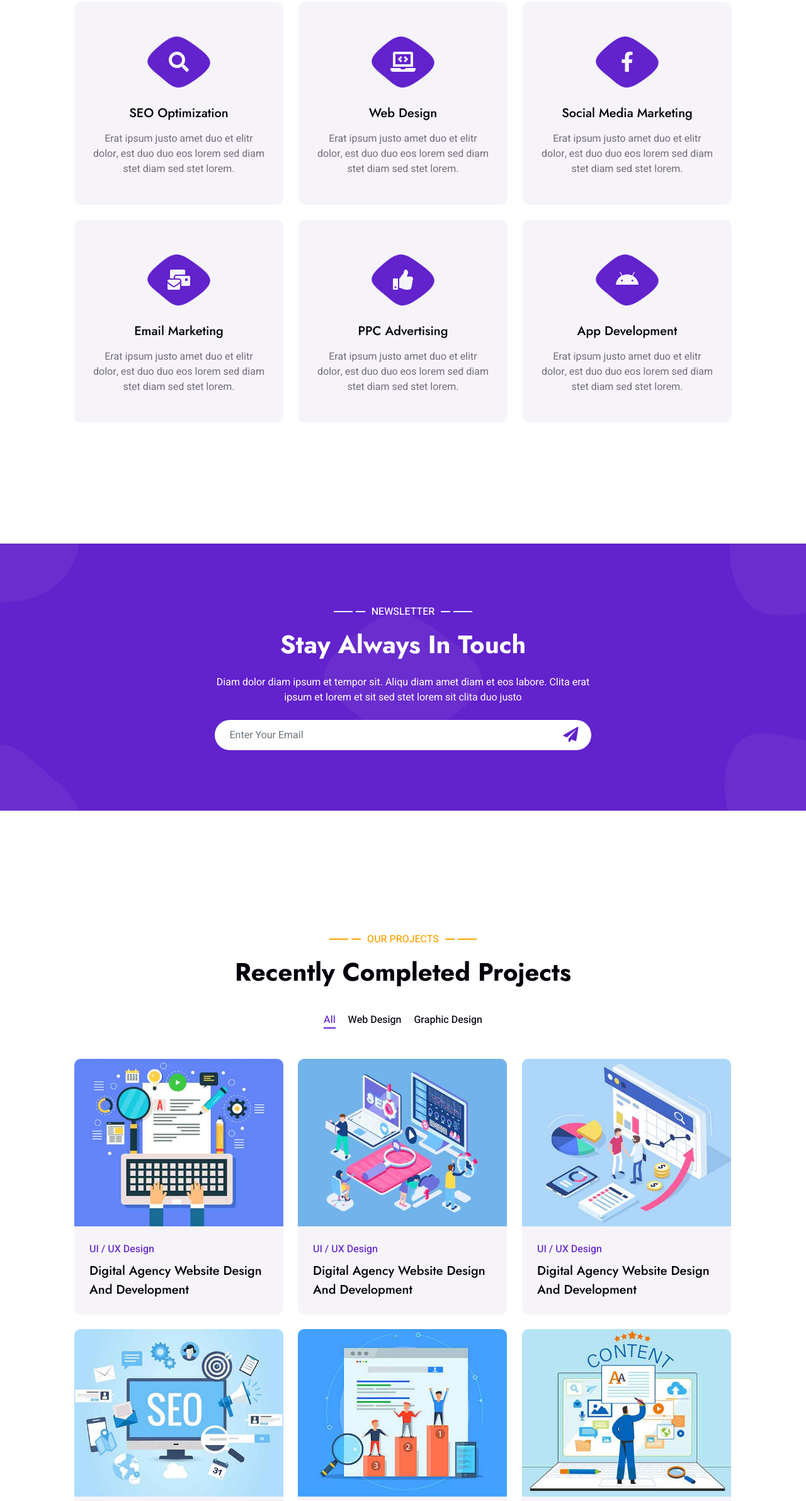
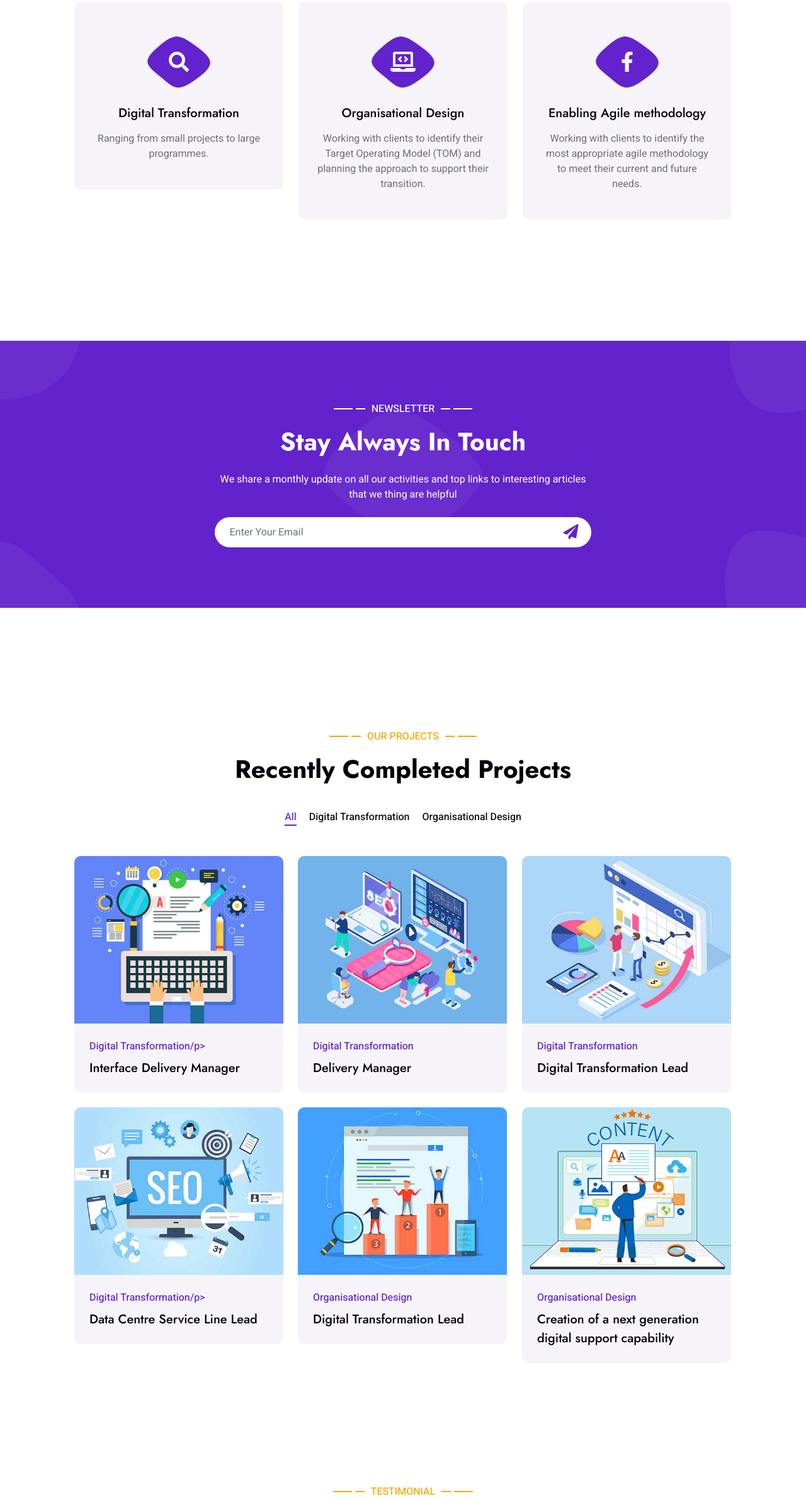
Before and after one commit to argus-admin/dev-argus, a plain HTML site: page index.html in a window 1280 px wide. Shown: the part 2888-5271 px from the top of the page at 63% size. Drawn offline with nearby package versions, Linux system fonts and the light colour scheme; animation ran at ten frames a second.

Commit message:
Update index.html
update

```diff
--- a/index.html
+++ b/index.html
@@ -212,8 +212,8 @@
                             <div class="service-icon flex-shrink-0">
                                 <i class="fa fa-search fa-2x"></i>
                             </div>
-                            <h5 class="mb-3">SEO Optimization</h5>
-                            <p class="m-0">Erat ipsum justo amet duo et elitr dolor, est duo duo eos lorem sed diam stet diam sed stet lorem.</p>
+                            <h5 class="mb-3">Digital Transformation</h5>
+                            <p class="m-0">Ranging from small projects to large programmes.</p>
                             <a class="btn btn-square" href=""><i class="fa fa-arrow-right"></i></a>
                         </div>
                     </div>
@@ -222,8 +222,8 @@
                             <div class="service-icon flex-shrink-0">
                                 <i class="fa fa-laptop-code fa-2x"></i>
                             </div>
-                            <h5 class="mb-3">Web Design</h5>
-                            <p class="m-0">Erat ipsum justo amet duo et elitr dolor, est duo duo eos lorem sed diam stet diam sed stet lorem.</p>
+                            <h5 class="mb-3">Organisational Design</h5>
+                            <p class="m-0">Working with clients to identify their Target Operating Model (TOM) and planning the approach to support their transition.</p>
                             <a class="btn btn-square" href=""><i class="fa fa-arrow-right"></i></a>
                         </div>
                     </div>
@@ -232,38 +232,8 @@
                             <div class="service-icon flex-shrink-0">
                                 <i class="fab fa-facebook-f fa-2x"></i>
                             </div>
-                            <h5 class="mb-3">Social Media Marketing</h5>
-                            <p class="m-0">Erat ipsum justo amet duo et elitr dolor, est duo duo eos lorem sed diam stet diam sed stet lorem.</p>
-                            <a class="btn btn-square" href=""><i class="fa fa-arrow-right"></i></a>
-                        </div>
-                    </div>
-                    <div class="col-lg-4 col-md-6 wow fadeInUp" data-wow-delay="0.1s">
-                        <div class="service-item d-flex flex-column text-center rounded">
-                            <div class="service-icon flex-shrink-0">
-                                <i class="fa fa-mail-bulk fa-2x"></i>
-                            </div>
-                            <h5 class="mb-3">Email Marketing</h5>
-                            <p class="m-0">Erat ipsum justo amet duo et elitr dolor, est duo duo eos lorem sed diam stet diam sed stet lorem.</p>
-                            <a class="btn btn-square" href=""><i class="fa fa-arrow-right"></i></a>
-                        </div>
-                    </div>
-                    <div class="col-lg-4 col-md-6 wow fadeInUp" data-wow-delay="0.3s">
-                        <div class="service-item d-flex flex-column text-center rounded">
-                            <div class="service-icon flex-shrink-0">
-                                <i class="fa fa-thumbs-up fa-2x"></i>
-                            </div>
-                            <h5 class="mb-3">PPC Advertising</h5>
-                            <p class="m-0">Erat ipsum justo amet duo et elitr dolor, est duo duo eos lorem sed diam stet diam sed stet lorem.</p>
-                            <a class="btn btn-square" href=""><i class="fa fa-arrow-right"></i></a>
-                        </div>
-                    </div>
-                    <div class="col-lg-4 col-md-6 wow fadeInUp" data-wow-delay="0.5s">
-                        <div class="service-item d-flex flex-column text-center rounded">
-                            <div class="service-icon flex-shrink-0">
-                                <i class="fab fa-android fa-2x"></i>
-                            </div>
-                            <h5 class="mb-3">App Development</h5>
-                            <p class="m-0">Erat ipsum justo amet duo et elitr dolor, est duo duo eos lorem sed diam stet diam sed stet lorem.</p>
+                            <h5 class="mb-3">Enabling Agile methodology</h5>
+                            <p class="m-0">Working with clients to identify the most appropriate agile methodology to meet their current and future needs.</p>
                             <a class="btn btn-square" href=""><i class="fa fa-arrow-right"></i></a>
                         </div>
                     </div>
@@ -280,7 +250,7 @@
                     <div class="col-lg-7 text-center">
                         <p class="section-title text-white justify-content-center"><span></span>Newsletter<span></span></p>
                         <h1 class="text-center text-white mb-4">Stay Always In Touch</h1>
-                        <p class="text-white mb-4">Diam dolor diam ipsum et tempor sit. Aliqu diam amet diam et eos labore. Clita erat ipsum et lorem et sit sed stet lorem sit clita duo justo</p>
+                        <p class="text-white mb-4">We share a monthly update on all our activities and top links to interesting articles that we thing are helpful</p>
                         <div class="position-relative w-100 mt-3">
                             <input class="form-control border-0 rounded-pill w-100 ps-4 pe-5" type="text" placeholder="Enter Your Email" style="height: 48px;">
                             <button type="button" class="btn shadow-none position-absolute top-0 end-0 mt-1 me-2"><i class="fa fa-paper-plane text-primary fs-4"></i></button>
@@ -303,8 +273,8 @@
                     <div class="col-12 text-center">
                         <ul class="list-inline mb-5" id="portfolio-flters">
                             <li class="mx-2 active" data-filter="*">All</li>
-                            <li class="mx-2" data-filter=".first">Web Design</li>
-                            <li class="mx-2" data-filter=".second">Graphic Design</li>
+                            <li class="mx-2" data-filter=".first">Digital Transformation</li>
+                            <li class="mx-2" data-filter=".second">Organisational Design</li>
                         </ul>
                     </div>
                 </div>
@@ -319,8 +289,8 @@
                                 </div>
                             </div>
                             <div class="bg-light p-4">
-                                <p class="text-primary fw-medium mb-2">UI / UX Design</p>
-                                <h5 class="lh-base mb-0">Digital Agency Website Design And Development</a>
+                                <p class="text-primary fw-medium mb-2">Digital Transformation/p>
+                                <h5 class="lh-base mb-0">Interface Delivery Manager</a>
                             </div>
                         </div>
                     </div>
@@ -334,8 +304,8 @@
                                 </div>
                             </div>
                             <div class="bg-light p-4">
-                                <p class="text-primary fw-medium mb-2">UI / UX Design</p>
-                                <h5 class="lh-base mb-0">Digital Agency Website Design And Development</a>
+                                <p class="text-primary fw-medium mb-2">Digital Transformation</p>
+                                <h5 class="lh-base mb-0">Delivery Manager</a>
                             </div>
                         </div>
                     </div>
@@ -349,8 +319,8 @@
                                 </div>
                             </div>
                             <div class="bg-light p-4">
-                                <p class="text-primary fw-medium mb-2">UI / UX Design</p>
-                                <h5 class="lh-base mb-0">Digital Agency Website Design And Development</a>
+                                <p class="text-primary fw-medium mb-2">Digital Transformation</p>
+                                <h5 class="lh-base mb-0">Digital Transformation Lead</a>
                             </div>
                         </div>
                     </div>
@@ -364,8 +334,8 @@
                                 </div>
                             </div>
                             <div class="bg-light p-4">
-                                <p class="text-primary fw-medium mb-2">UI / UX Design</p>
-                                <h5 class="lh-base mb-0">Digital Agency Website Design And Development</a>
+                                <p class="text-primary fw-medium mb-2">Digital Transformation/p>
+                                <h5 class="lh-base mb-0">Data Centre Service Line Lead</a>
                             </div>
                         </div>
                     </div>
@@ -379,8 +349,8 @@
                                 </div>
                             </div>
                             <div class="bg-light p-4">
-                                <p class="text-primary fw-medium mb-2">UI / UX Design</p>
-                                <h5 class="lh-base mb-0">Digital Agency Website Design And Development</a>
+                                <p class="text-primary fw-medium mb-2">Organisational Design</p>
+                                <h5 class="lh-base mb-0">Digital Transformation Lead</a>
                             </div>
                         </div>
                     </div>
@@ -394,8 +364,8 @@
                                 </div>
                             </div>
                             <div class="bg-light p-4">
-                                <p class="text-primary fw-medium mb-2">UI / UX Design</p>
-                                <h5 class="lh-base mb-0">Digital Agency Website Design And Development</a>
+                                <p class="text-primary fw-medium mb-2">Organisational Design</p>
+                                <h5 class="lh-base mb-0">Creation of a next generation digital support capability</a>
                             </div>
                         </div>
                     </div>
@@ -497,9 +467,8 @@
                 <div class="row g-5">
                     <div class="col-md-6 col-lg-3">
                         <p class="section-title text-white h5 mb-4">Address<span></span></p>
-                        <p><i class="fa fa-map-marker-alt me-3"></i>123 Street, New York, USA</p>
-                        <p><i class="fa fa-phone-alt me-3"></i>+012 345 67890</p>
-                        <p><i class="fa fa-envelope me-3"></i>info@example.com</p>
+                        <p><i class="fa fa-map-marker-alt me-3"></i>Broughty Ferry, Dundee, UK</p>
+                        <p><i class="fa fa-envelope me-3"></i>sales@argusconsultancy.co.uk</p>
                         <div class="d-flex pt-2">
                             <a class="btn btn-outline-light btn-social" href=""><i class="fab fa-twitter"></i></a>
                             <a class="btn btn-outline-light btn-social" href=""><i class="fab fa-facebook-f"></i></a>
@@ -540,7 +509,7 @@
                     </div>
                     <div class="col-md-6 col-lg-3">
                         <p class="section-title text-white h5 mb-4">Newsletter<span></span></p>
-                        <p>Lorem ipsum dolor sit amet elit. Phasellus nec pretium mi. Curabitur facilisis ornare velit non vulpu</p>
+                        <p>We share a monthly update on all our activities and top links to interesting articles that we thing are helpful.</p>
                         <div class="position-relative w-100 mt-3">
                             <input class="form-control border-0 rounded-pill w-100 ps-4 pe-5" type="text" placeholder="Your Email" style="height: 48px;">
                             <button type="button" class="btn shadow-none position-absolute top-0 end-0 mt-1 me-2"><i class="fa fa-paper-plane text-primary fs-4"></i></button>
@@ -552,7 +521,7 @@
                 <div class="copyright">
                     <div class="row">
                         <div class="col-md-6 text-center text-md-start mb-3 mb-md-0">
-                            &copy; <a class="border-bottom" href="#">Your Site Name</a>, All Right Reserved.
+                            &copy; <a class="border-bottom" href="#">www.argusconsultancy.net</a>, All Right Reserved.
 
 							<!--/*** This template is free as long as you keep the footer author’s credit link/attribution link/backlink. If you'd like to use the template without the footer author’s credit link/attribution link/backlink, you can purchase the Credit Removal License from "https://htmlcodex.com/credit-removal". Thank you for your support. ***/-->
 							Designed By <a class="border-bottom" href="https://htmlcodex.com">HTML Codex</a>
```
